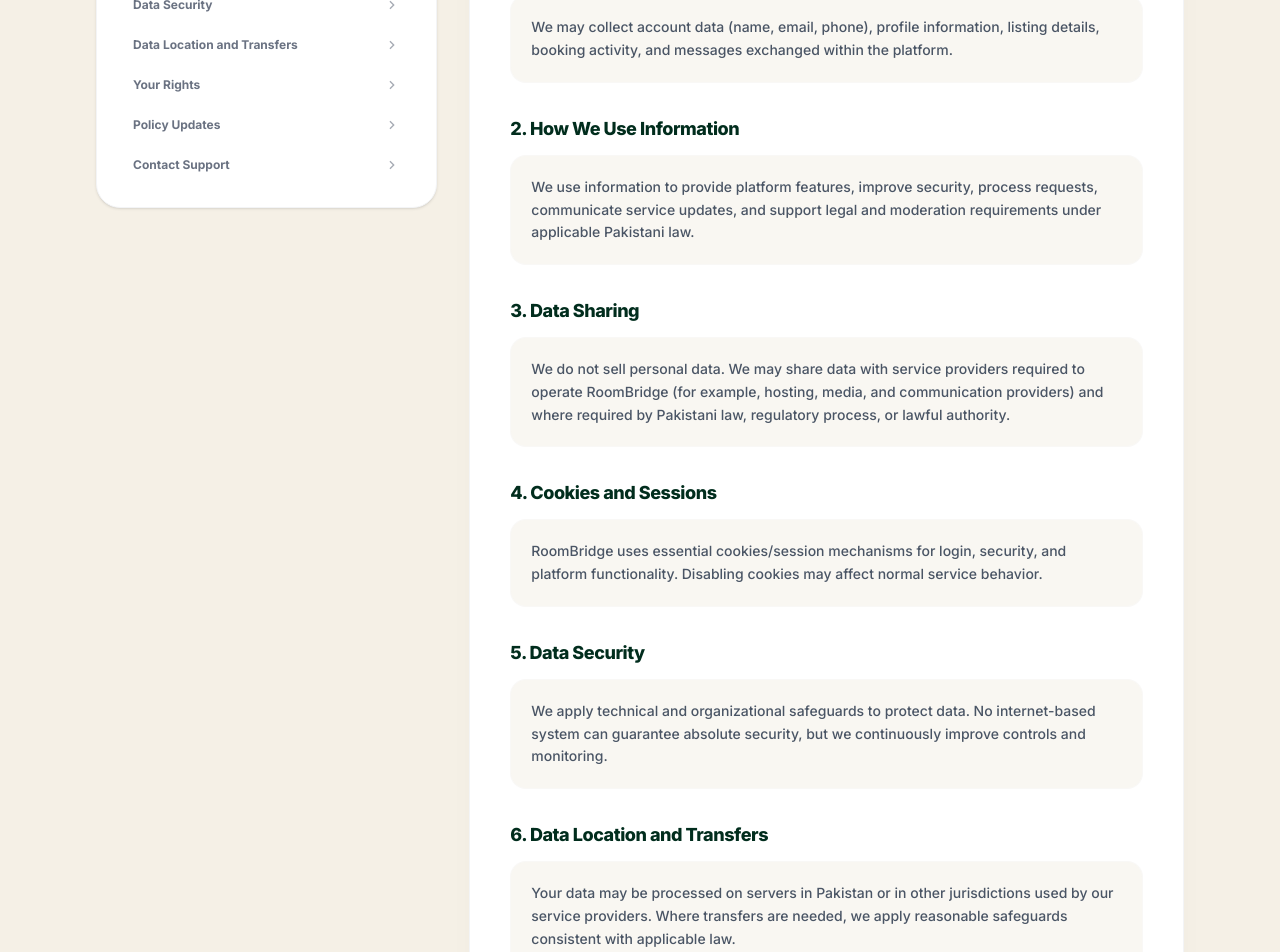
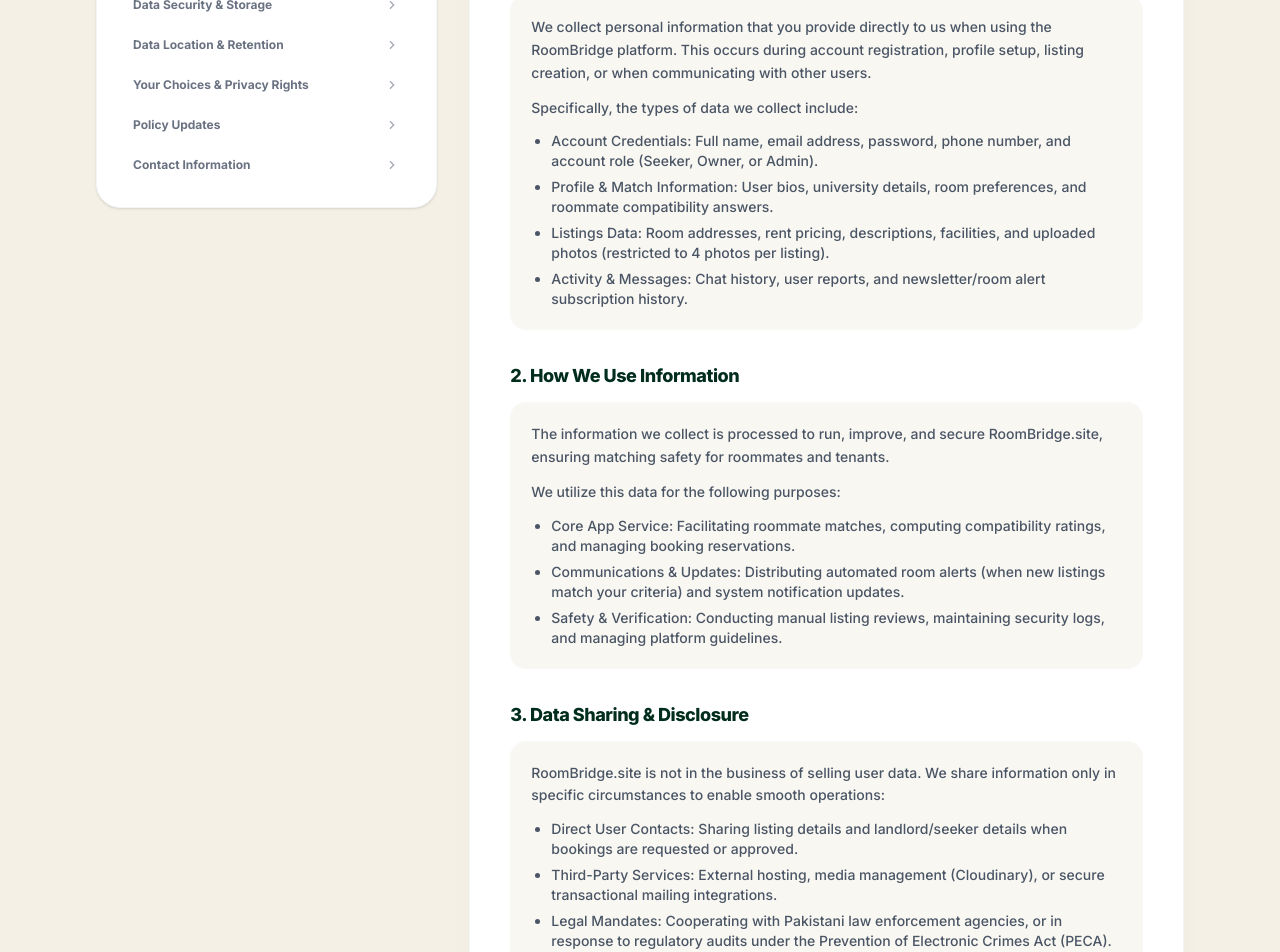
Before and after one commit to SohailShabbir867/RoomBridge-Codebase, a React (Vite) app in the folder roombridge-frontend/: page /privacy-policy in a window 1280 px wide. Shown: the part 700-1652 px from the top of the page. Built offline with nearby package versions, Linux system fonts and the light colour scheme; no server answers; a web font is replaced by a local one.

Commit message:
seo(privacy): expand privacy policy content with rich list structures and local compliance detail

```diff
--- a/roombridge-frontend/src/pages/public/PrivacyPage.jsx
+++ b/roombridge-frontend/src/pages/public/PrivacyPage.jsx
@@ -16,15 +16,102 @@
   });
 
   const SECTIONS = [
-    { id: "collect", title: "1. Information We Collect", text: "We may collect account data (name, email, phone), profile information, listing details, booking activity, and messages exchanged within the platform." },
-    { id: "use", title: "2. How We Use Information", text: "We use information to provide platform features, improve security, process requests, communicate service updates, and support legal and moderation requirements under applicable Pakistani law." },
-    { id: "sharing", title: "3. Data Sharing", text: "We do not sell personal data. We may share data with service providers required to operate RoomBridge (for example, hosting, media, and communication providers) and where required by Pakistani law, regulatory process, or lawful authority." },
-    { id: "cookies", title: "4. Cookies and Sessions", text: "RoomBridge uses essential cookies/session mechanisms for login, security, and platform functionality. Disabling cookies may affect normal service behavior." },
-    { id: "security", title: "5. Data Security", text: "We apply technical and organizational safeguards to protect data. No internet-based system can guarantee absolute security, but we continuously improve controls and monitoring." },
-    { id: "location", title: "6. Data Location and Transfers", text: "Your data may be processed on servers in Pakistan or in other jurisdictions used by our service providers. Where transfers are needed, we apply reasonable safeguards consistent with applicable law." },
-    { id: "rights", title: "7. Your Rights", text: "You can request correction or deletion of account information, subject to legal and operational obligations. Contact our support team for privacy-related requests." },
-    { id: "updates", title: "8. Policy Updates", text: "We may revise this policy from time to time. Updates are posted on this page with the latest effective date." },
-    { id: "contact", title: "9. Contact Support", text: "For privacy questions, contact us at hello@roombridge.site." }
+    {
+      id: "collect",
+      title: "1. Information We Collect",
+      paragraphs: [
+        "We collect personal information that you provide directly to us when using the RoomBridge platform. This occurs during account registration, profile setup, listing creation, or when communicating with other users.",
+        "Specifically, the types of data we collect include:"
+      ],
+      bullets: [
+        "Account Credentials: Full name, email address, password, phone number, and account role (Seeker, Owner, or Admin).",
+        "Profile & Match Information: User bios, university details, room preferences, and roommate compatibility answers.",
+        "Listings Data: Room addresses, rent pricing, descriptions, facilities, and uploaded photos (restricted to 4 photos per listing).",
+        "Activity & Messages: Chat history, user reports, and newsletter/room alert subscription history."
+      ]
+    },
+    {
+      id: "use",
+      title: "2. How We Use Information",
+      paragraphs: [
+        "The information we collect is processed to run, improve, and secure RoomBridge.site, ensuring matching safety for roommates and tenants.",
+        "We utilize this data for the following purposes:"
+      ],
+      bullets: [
+        "Core App Service: Facilitating roommate matches, computing compatibility ratings, and managing booking reservations.",
+        "Communications & Updates: Distributing automated room alerts (when new listings match your criteria) and system notification updates.",
+        "Safety & Verification: Conducting manual listing reviews, maintaining security logs, and managing platform guidelines."
+      ]
+    },
+    {
+      id: "sharing",
+      title: "3. Data Sharing & Disclosure",
+      paragraphs: [
+        "RoomBridge.site is not in the business of selling user data. We share information only in specific circumstances to enable smooth operations:"
+      ],
+      bullets: [
+        "Direct User Contacts: Sharing listing details and landlord/seeker details when bookings are requested or approved.",
+        "Third-Party Services: External hosting, media management (Cloudinary), or secure transactional mailing integrations.",
+        "Legal Mandates: Cooperating with Pakistani law enforcement agencies, or in response to regulatory audits under the Prevention of Electronic Crimes Act (PECA)."
+      ]
+    },
+    {
+      id: "cookies",
+      title: "4. Cookies and Local Sessions",
+      paragraphs: [
+        "We utilize functional cookies and session tokens to preserve authentication sessions."
+      ],
+      bullets: [
+        "Authentication Cookies: Keeping your profile logged in securely without re-entering credentials on every tab.",
+        "Security Measures: Cross-Site Request Forgery (CSRF) tokens to protect forms from spoofing."
+      ]
+    },
+    {
+      id: "security",
+      title: "5. Data Security & Storage",
+      paragraphs: [
+        "We implement server-side safeguards to protect user records against unauthorized access, disclosure, or alteration.",
+        "While we apply SSL encryption and secure password hashing, no network transfer can be completely bulletproof. We recommend using unique passwords and enabling alert notifications."
+      ]
+    },
+    {
+      id: "location",
+      title: "6. Data Location & Retention",
+      paragraphs: [
+        "Your data is stored and processed securely. We retain account data as long as your profile is active.",
+        "You may request deletion or deactivation of your account and listing records at any time by contacting support."
+      ]
+    },
+    {
+      id: "rights",
+      title: "7. Your Choices & Privacy Rights",
+      paragraphs: [
+        "Users have total control over their data footprint:"
+      ],
+      bullets: [
+        "Data Access: Reviewing your active profile metadata, saved properties, and listings.",
+        "Alert Management: Instantly subscribing or unsubscribing from our footer alert dispatch system.",
+        "Account Purges: Submitting a request to clean personal logs and listing histories."
+      ]
+    },
+    {
+      id: "updates",
+      title: "8. Policy Updates",
+      paragraphs: [
+        "We reserve the right to modify this privacy policy to reflect platform updates or legal shifts. Any revisions will be accompanied by an updated effective date at the top."
+      ]
+    },
+    {
+      id: "contact",
+      title: "9. Contact Information",
+      paragraphs: [
+        "For questions, concerns, or data inquiries regarding this Privacy Policy, please reach out to our privacy compliance desk:"
+      ],
+      bullets: [
+        "Email Address: contact.roombridge@gmail.com",
+        "Mailing Address: Khanpur, Rahim Yar Khan, Punjab, Pakistan"
+      ]
+    }
   ];
 
   return (
@@ -93,10 +180,19 @@
                 <h3 className="text-lg font-extrabold text-[#012D1D] tracking-tight">
                   {sec.title}
                 </h3>
-                <div className="bg-[#F9F7F2] rounded-2xl p-5 border border-gray-50/50">
-                  <p className="text-gray-600 text-sm leading-relaxed font-medium">
-                    {sec.text}
-                  </p>
+                <div className="bg-[#F9F7F2] rounded-2xl p-5 border border-gray-50/50 space-y-3">
+                  {sec.paragraphs.map((p, idx) => (
+                    <p key={idx} className="text-gray-600 text-sm leading-relaxed font-medium">
+                      {p}
+                    </p>
+                  ))}
+                  {sec.bullets && (
+                    <ul className="list-disc pl-5 text-gray-600 text-sm space-y-1.5 font-medium">
+                      {sec.bullets.map((b, idx) => (
+                        <li key={idx}>{b}</li>
+                      ))}
+                    </ul>
+                  )}
                 </div>
               </section>
             ))}
```
Also changed, not shown: roombridge-frontend/index.html (+7 -12 lines).
